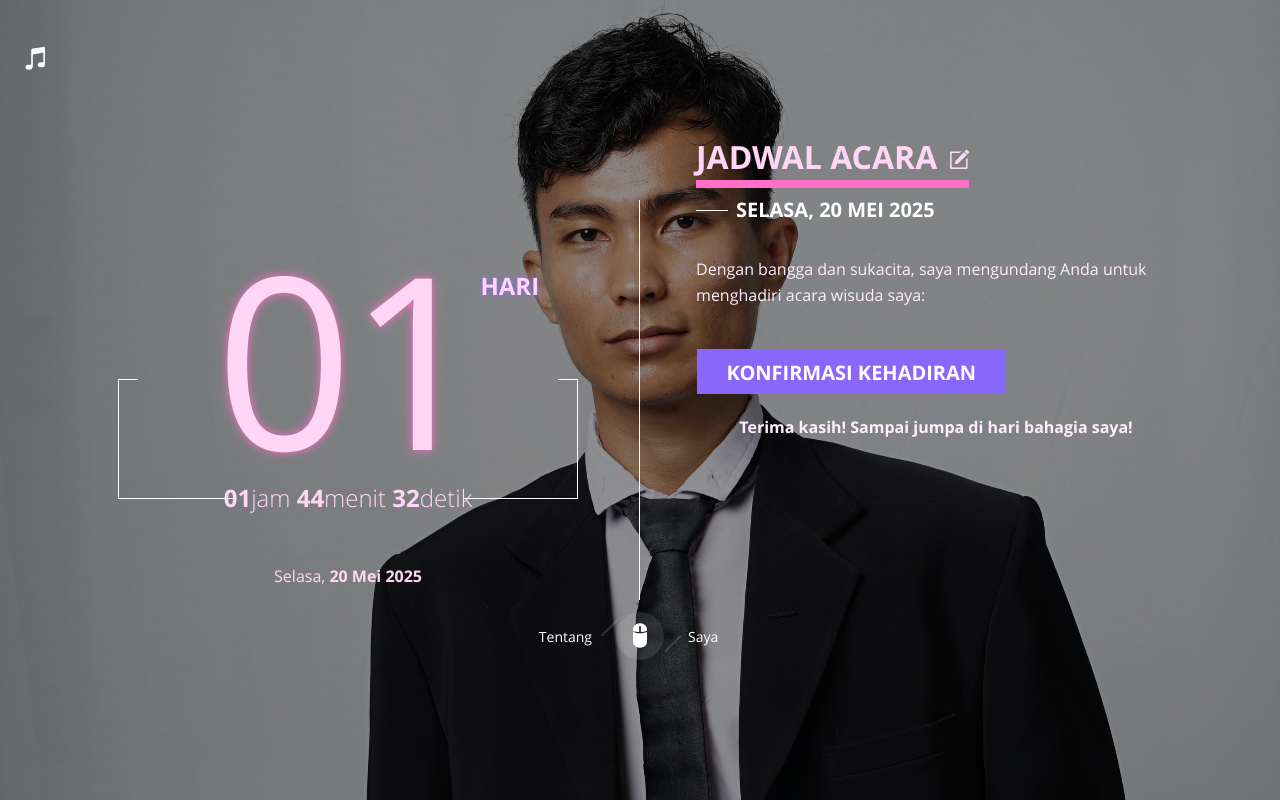
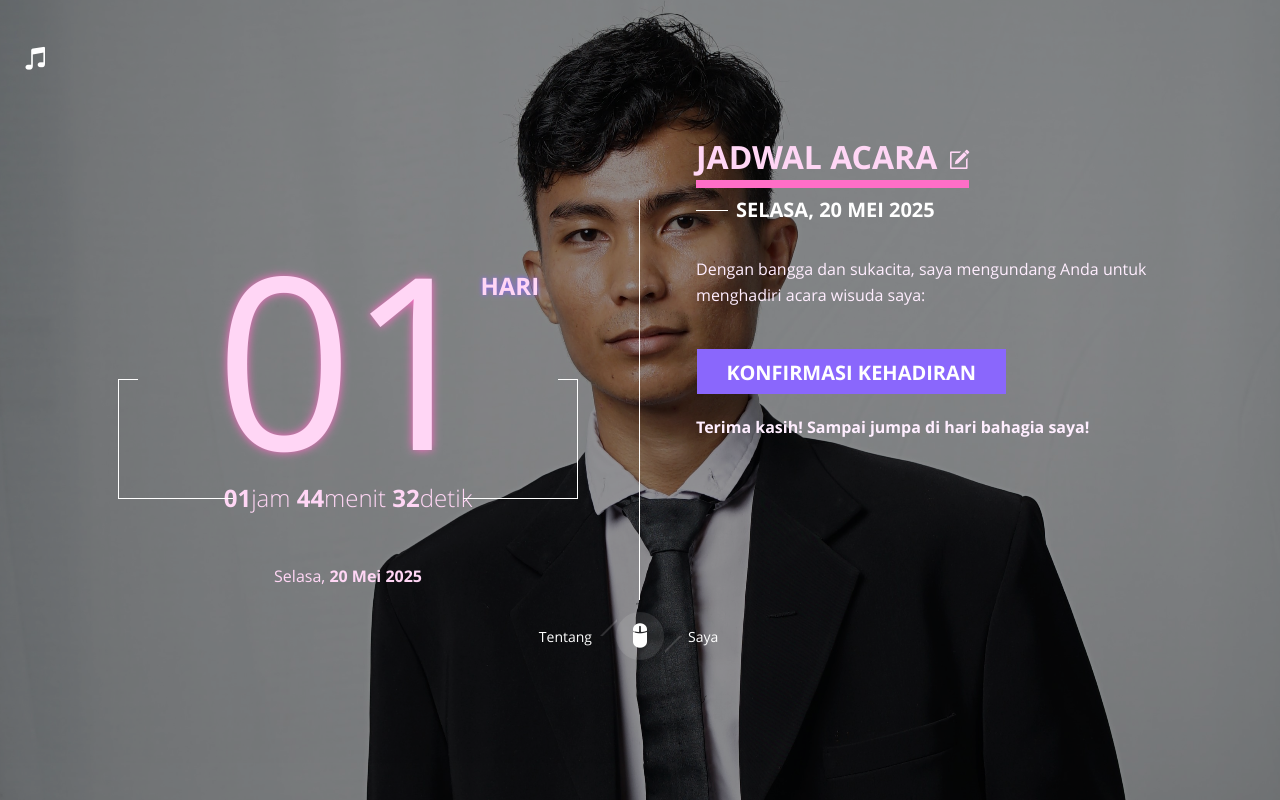
Before and after one commit to alifsuryadi/graduation-invitation, a plain HTML site: page index.html in a window 1280 px wide. Both pictures are taken after a click on the button "KONFIRMASI KEHADIRAN". Drawn offline with nearby package versions, Linux system fonts and the light colour scheme; files whose address does not match are found by name.

Commit message:
fix: ui message after click button "Konfirmasi Kehadiran"

```diff
--- a/index.html
+++ b/index.html
@@ -294,10 +294,7 @@
                   </button>
                 </div>
               </div>
-              <p
-                class="email-ok invisible"
-                style="text-align: center; margin-top: 20px"
-              >
+              <p class="email-ok invisible" style="margin-top: 20px">
                 <strong
                   >Terima kasih! Sampai jumpa di hari bahagia saya!</strong
                 >
```
